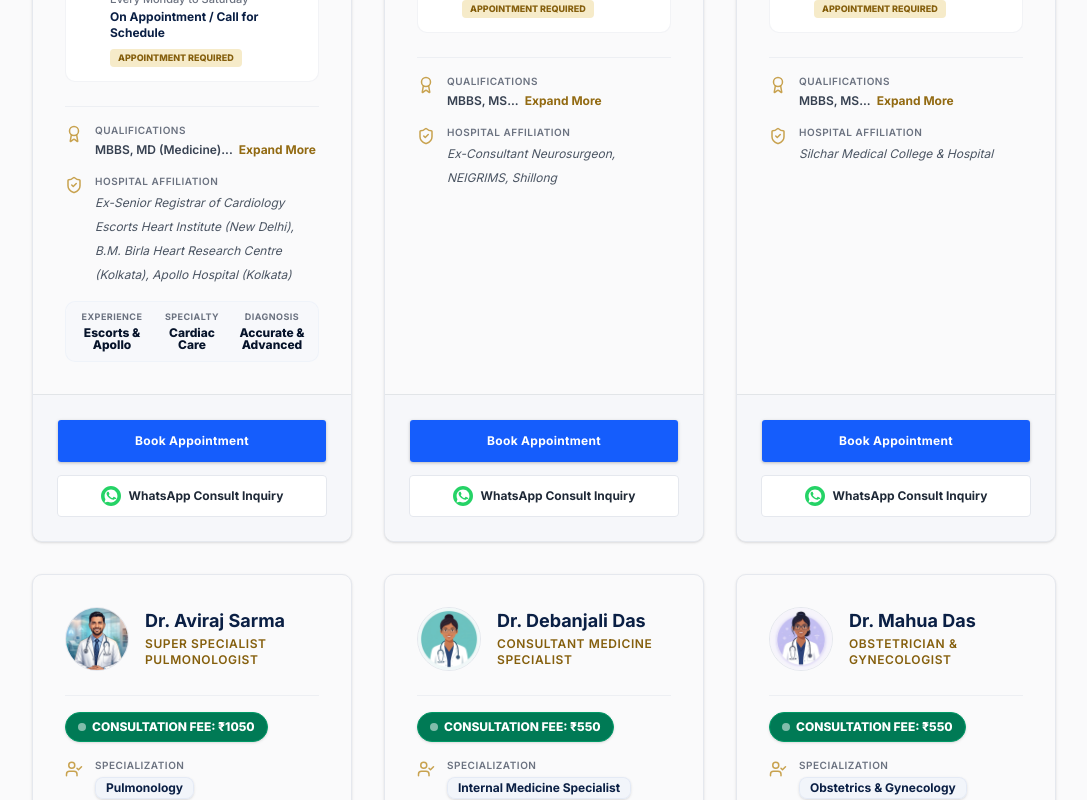
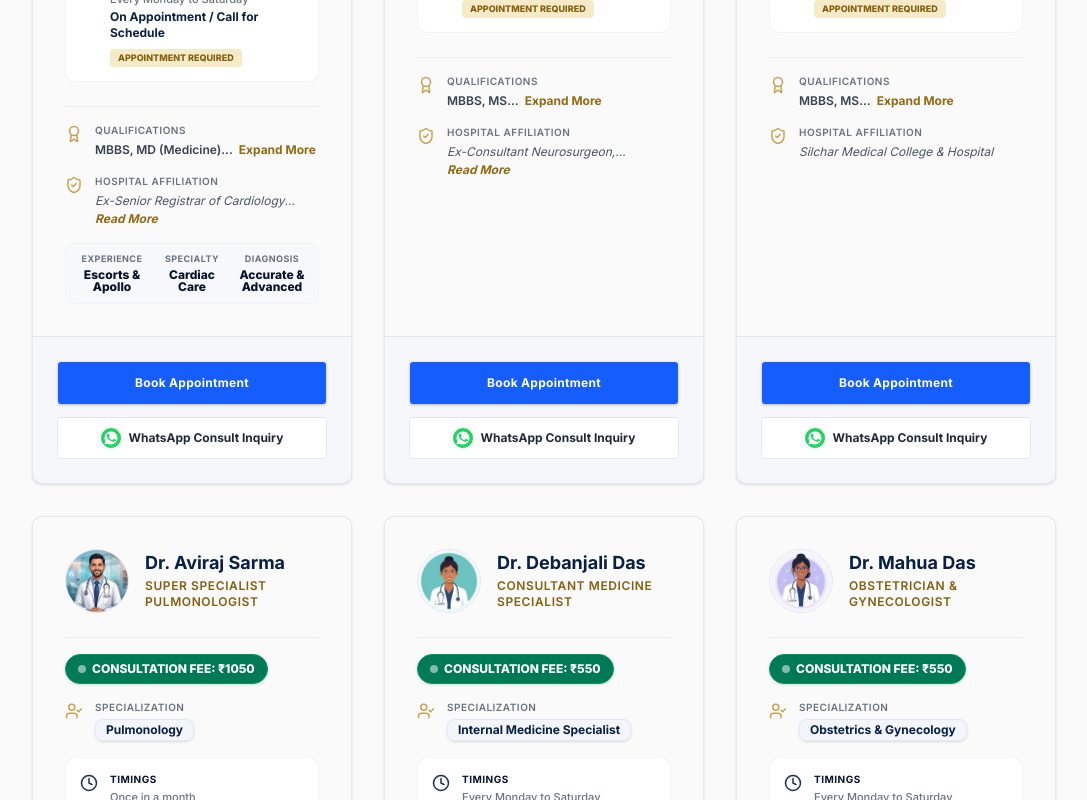
Before and after one commit to Habib7442/metro-city-diagnostics, a Next.js app: page /doctors in a window 1280 px wide. Shown: the part 1180-1980 px from the top of the page, without its empty margins (96-1183 px from the left). Built offline with nearby package versions, Linux system fonts and the light colour scheme.

Commit message:
Add 1-line truncation and Read More / Show Less toggle for Hospital Affiliation on doctor cards

```diff
--- a/components/DoctorCard.tsx
+++ b/components/DoctorCard.tsx
@@ -51,6 +51,7 @@ interface DoctorCardProps {
 
 export default function DoctorCard({ entry, isHorizontal = false }: DoctorCardProps) {
   const [isQualExpanded, setIsQualExpanded] = useState(false);
+  const [isAffilExpanded, setIsAffilExpanded] = useState(false);
 
   const handleWhatsAppClick = (e: React.MouseEvent) => {
     e.preventDefault();
@@ -252,13 +253,41 @@ export default function DoctorCard({ entry, isHorizontal = false }: DoctorCardPr
               {/* Affiliation */}
               <div className="flex gap-2.5">
                 <ShieldCheck className="h-4.5 w-4.5 text-gold-500 flex-shrink-0 mt-0.5" />
-                <div>
+                <div className="min-w-0 flex-1">
                   <span className="text-[10px] font-semibold text-neutral-500 block uppercase tracking-wider">
                     Hospital Affiliation
                   </span>
-                  <span className="text-xs text-neutral-600 italic block mt-1">
-                    {entry.doctor.hospital_affiliation || 'N/A'}
-                  </span>
+                  {entry.doctor.hospital_affiliation ? (
+                    entry.doctor.hospital_affiliation.length > 40 && !isAffilExpanded ? (
+                      <span className="text-xs text-neutral-600 italic block mt-1">
+                        <span className="line-clamp-1">{entry.doctor.hospital_affiliation}</span>
+                        <button
+                          type="button"
+                          onClick={() => setIsAffilExpanded(true)}
+                          className="text-xs font-bold text-gold-600 hover:text-gold-700 hover:underline mt-0.5 focus:outline-none cursor-pointer inline-block"
+                        >
+                          Read More
+                        </button>
+                      </span>
+                    ) : entry.doctor.hospital_affiliation.length > 40 && isAffilExpanded ? (
+                      <span className="text-xs text-neutral-600 italic block mt-1">
+                        {entry.doctor.hospital_affiliation}
+                        <button
+                          type="button"
+                          onClick={() => setIsAffilExpanded(false)}
+                          className="text-xs font-bold text-gold-600 hover:text-gold-700 hover:underline ml-1.5 focus:outline-none cursor-pointer inline"
+                        >
+                          Show Less
+                        </button>
+                      </span>
+                    ) : (
+                      <span className="text-xs text-neutral-600 italic block mt-1">
+                        {entry.doctor.hospital_affiliation}
+                      </span>
+                    )
+                  ) : (
+                    <span className="text-xs text-neutral-600 italic block mt-1">N/A</span>
+                  )}
                 </div>
               </div>
             </div>
@@ -426,13 +455,41 @@ export default function DoctorCard({ entry, isHorizontal = false }: DoctorCardPr
           {/* Affiliation */}
           <div className="flex gap-3">
             <ShieldCheck className="h-4.5 w-4.5 text-gold-500 flex-shrink-0 mt-0.5" />
-            <div>
+            <div className="min-w-0 flex-1">
               <span className="text-[10px] font-semibold text-neutral-500 block uppercase tracking-wider">
                 Hospital Affiliation
               </span>
-              <span className="text-xs text-neutral-600 italic">
-                {entry.doctor.hospital_affiliation || 'N/A'}
-              </span>
+              {entry.doctor.hospital_affiliation ? (
+                entry.doctor.hospital_affiliation.length > 40 && !isAffilExpanded ? (
+                  <span className="text-xs text-neutral-600 italic block mt-1">
+                    <span className="line-clamp-1">{entry.doctor.hospital_affiliation}</span>
+                    <button
+                      type="button"
+                      onClick={() => setIsAffilExpanded(true)}
+                      className="text-xs font-bold text-gold-600 hover:text-gold-700 hover:underline mt-0.5 focus:outline-none cursor-pointer inline-block"
+                    >
+                      Read More
+                    </button>
+                  </span>
+                ) : entry.doctor.hospital_affiliation.length > 40 && isAffilExpanded ? (
+                  <span className="text-xs text-neutral-600 italic block mt-1">
+                    {entry.doctor.hospital_affiliation}
+                    <button
+                      type="button"
+                      onClick={() => setIsAffilExpanded(false)}
+                      className="text-xs font-bold text-gold-600 hover:text-gold-700 hover:underline ml-1.5 focus:outline-none cursor-pointer inline"
+                    >
+                      Show Less
+                    </button>
+                  </span>
+                ) : (
+                  <span className="text-xs text-neutral-600 italic block mt-1">
+                    {entry.doctor.hospital_affiliation}
+                  </span>
+                )
+              ) : (
+                <span className="text-xs text-neutral-600 italic block mt-1">N/A</span>
+              )}
             </div>
           </div>
 
```
